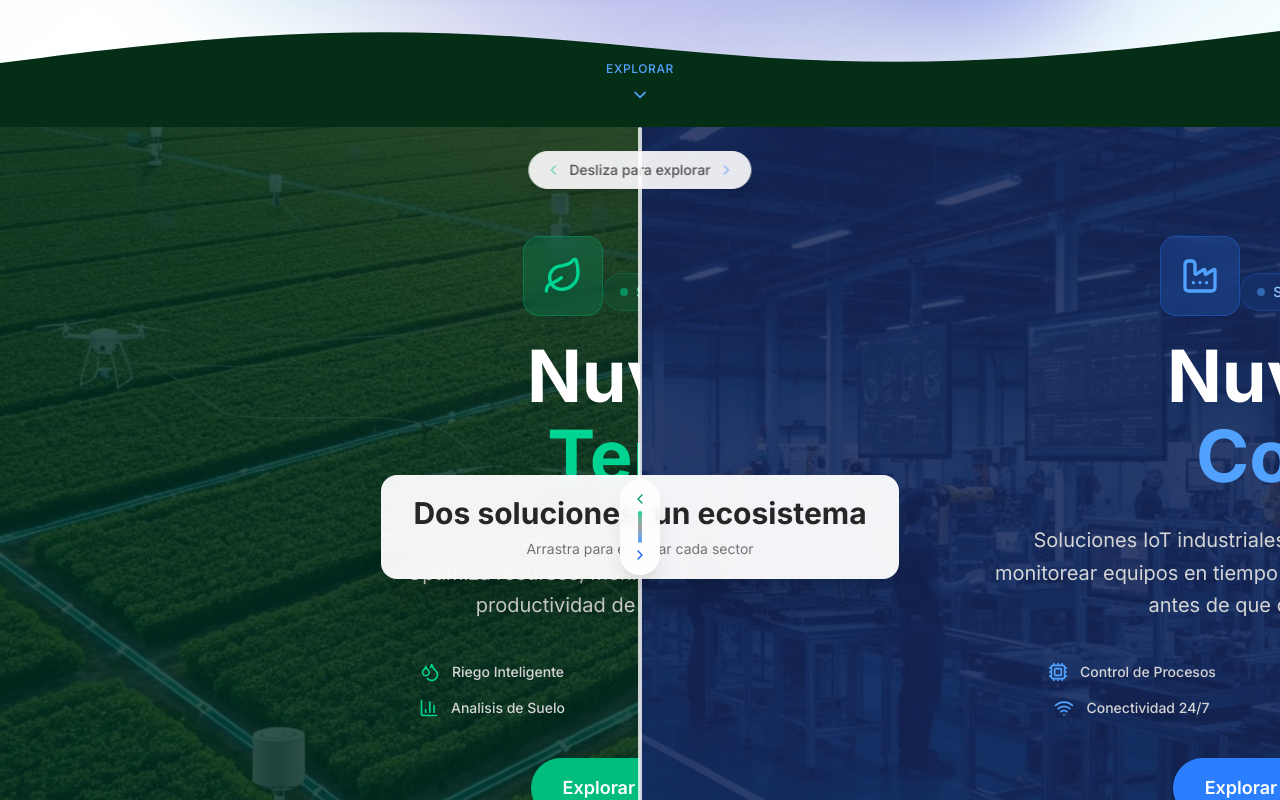
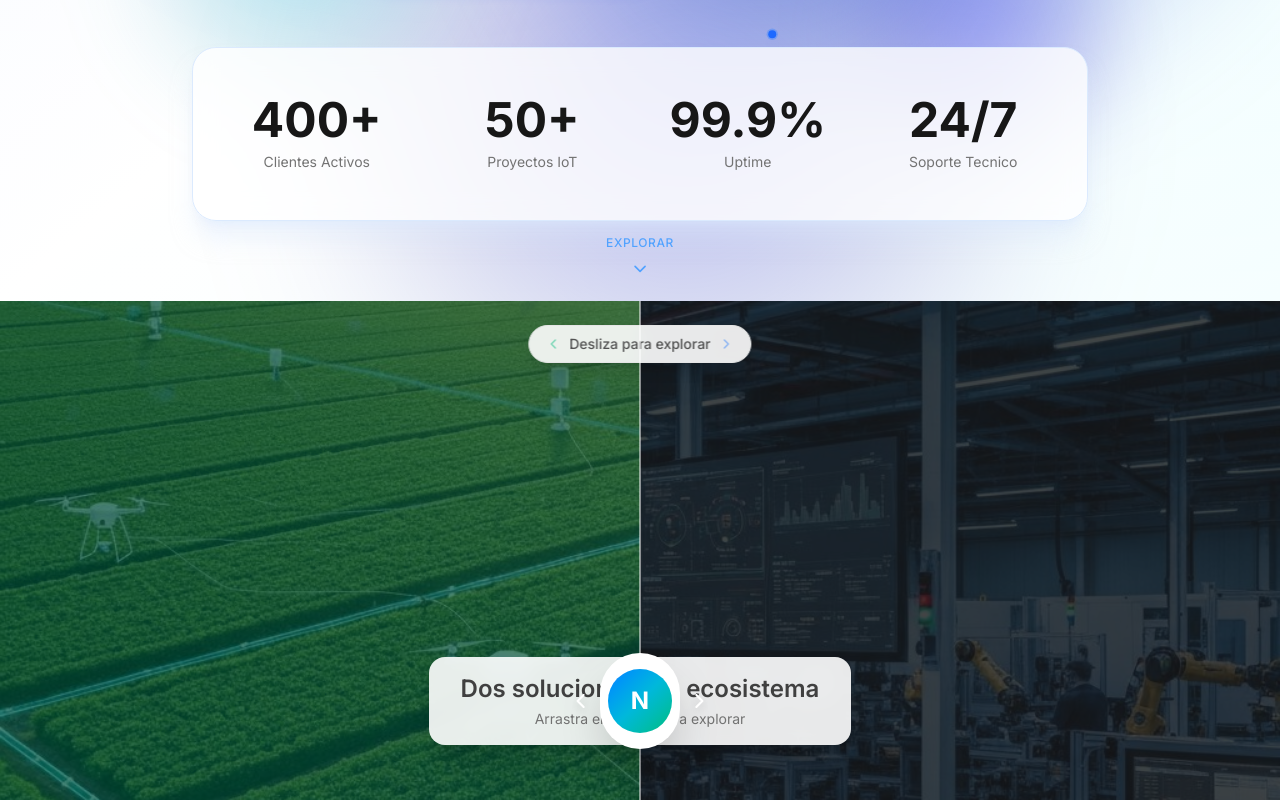
Before and after one commit to AntonioBalBec/nuviio-mvp, a Next.js app: page / in a window 1280 px wide. Shown: the part 780-1580 px from the top of the page. Built offline with nearby package versions, Linux system fonts and the light colour scheme.

Commit message:
Restored v14: feat: enhance services-split slider with improved layout and visuals
Define snap positions, adjust opacity, ensure identical layout, and use IoT background images.

```diff
--- a/components/hero-section.tsx
+++ b/components/hero-section.tsx
@@ -2,7 +2,7 @@
 
 import { motion } from "framer-motion";
 import { ArrowRight, Play, ChevronDown } from "lucide-react";
-
+import { useEffect, useState, useRef } from "react";
 
 // Improved Lava Lamp with deep blue colors
 function LavaLampBackground() {
@@ -244,6 +244,64 @@ function FloatingNodes() {
   );
 }
 
+// Counter animation hook
+function useCounter(target: number, duration: number = 2000) {
+  const [count, setCount] = useState(0);
+  const [hasStarted, setHasStarted] = useState(false);
+  const ref = useRef<HTMLDivElement>(null);
+
+  useEffect(() => {
+    const observer = new IntersectionObserver(
+      ([entry]) => {
+        if (entry.isIntersecting && !hasStarted) {
+          setHasStarted(true);
+        }
+      },
+      { threshold: 0.5 }
+    );
+
+    if (ref.current) {
+      observer.observe(ref.current);
+    }
+
+    return () => observer.disconnect();
+  }, [hasStarted]);
+
+  useEffect(() => {
+    if (!hasStarted) return;
+
+    let startTime: number;
+    let animationFrame: number;
+
+    const animate = (timestamp: number) => {
+      if (!startTime) startTime = timestamp;
+      const progress = Math.min((timestamp - startTime) / duration, 1);
+      setCount(Math.floor(progress * target));
+
+      if (progress < 1) {
+        animationFrame = requestAnimationFrame(animate);
+      }
+    };
+
+    animationFrame = requestAnimationFrame(animate);
+    return () => cancelAnimationFrame(animationFrame);
+  }, [target, duration, hasStarted]);
+
+  return { count, ref };
+}
+
+function StatCounter({ value, suffix = "", label }: { value: number; suffix?: string; label: string }) {
+  const { count, ref } = useCounter(value);
+  return (
+    <div ref={ref} className="text-center">
+      <p className="text-3xl sm:text-4xl md:text-5xl font-bold text-neutral-900">
+        {count}{suffix}
+      </p>
+      <p className="text-sm text-neutral-500 mt-2">{label}</p>
+    </div>
+  );
+}
+
 export function HeroSection() {
   return (
     <section id="hero" className="relative min-h-screen overflow-hidden">
@@ -336,32 +394,20 @@ export function HeroSection() {
           </motion.a>
         </motion.div>
 
-        {/* Transition wave to next section */}
+        {/* Stats Section */}
         <motion.div
-          initial={{ opacity: 0 }}
-          animate={{ opacity: 1 }}
-          transition={{ delay: 0.8 }}
-          className="absolute bottom-0 left-0 right-0 h-32 pointer-events-none"
+          initial={{ opacity: 0, y: 30 }}
+          animate={{ opacity: 1, y: 0 }}
+          transition={{ duration: 0.7, delay: 0.5 }}
+          className="grid grid-cols-2 md:grid-cols-4 gap-8 max-w-4xl mx-auto py-12 px-8 bg-white/80 backdrop-blur-md rounded-3xl border border-blue-100 shadow-xl shadow-blue-100/50"
         >
-          <svg
-            viewBox="0 0 1440 120"
-            fill="none"
-            xmlns="http://www.w3.org/2000/svg"
-            className="absolute bottom-0 w-full h-full"
-            preserveAspectRatio="none"
-          >
-            <path
-              d="M0 60L48 55C96 50 192 40 288 35C384 30 480 30 576 35C672 40 768 50 864 55C960 60 1056 60 1152 55C1248 50 1344 40 1392 35L1440 30V120H0V60Z"
-              fill="url(#waveGradient)"
-            />
-            <defs>
-              <linearGradient id="waveGradient" x1="0" y1="0" x2="1440" y2="0">
-                <stop offset="0%" stopColor="rgb(5, 46, 22)" />
-                <stop offset="50%" stopColor="rgb(15, 23, 42)" />
-                <stop offset="100%" stopColor="rgb(23, 37, 84)" />
-              </linearGradient>
-            </defs>
-          </svg>
+          <StatCounter value={400} suffix="+" label="Clientes Activos" />
+          <StatCounter value={50} suffix="+" label="Proyectos IoT" />
+          <StatCounter value={99} suffix=".9%" label="Uptime" />
+          <div className="text-center">
+            <p className="text-3xl sm:text-4xl md:text-5xl font-bold text-neutral-900">24/7</p>
+            <p className="text-sm text-neutral-500 mt-2">Soporte Tecnico</p>
+          </div>
         </motion.div>
 
         {/* Scroll indicator */}
--- a/components/services-split.tsx
+++ b/components/services-split.tsx
@@ -13,17 +13,20 @@ export function ServicesSplit() {
   // Slider position: 0 = center, negative = left (Terra), positive = right (Core)
   const sliderX = useMotionValue(0);
 
-  // Transform slider to percentage for panel widths
-  const leftPanelWidth = useTransform(sliderX, [-200, 0, 200], [100, 50, 0]);
-  const rightPanelWidth = useTransform(sliderX, [-200, 0, 200], [0, 50, 100]);
+  // Transform slider to percentage (0-100)
+  const sliderPercent = useTransform(sliderX, [-200, 0, 200], [0, 50, 100]);
+
+  // Content visibility - minimal opacity change
+  const coreOpacity = useTransform(sliderX, [-200, -50, 0, 50, 200], [0.3, 0.6, 1, 1, 1]);
+  const terraOpacity = useTransform(sliderX, [-200, -50, 0, 50, 200], [1, 1, 1, 0.6, 0.3]);
 
   const handleDragEnd = () => {
     setIsDragging(false);
     const currentX = sliderX.get();
-    // Snap to positions
-    if (currentX > 100) {
+    // Snap to positions: -200 (Terra), 0 (Center), 200 (Core)
+    if (currentX > 80) {
       animate(sliderX, 200, { type: "spring", stiffness: 400, damping: 35 });
-    } else if (currentX < -100) {
+    } else if (currentX < -80) {
       animate(sliderX, -200, { type: "spring", stiffness: 400, damping: 35 });
     } else {
       animate(sliderX, 0, { type: "spring", stiffness: 400, damping: 35 });
@@ -37,8 +40,10 @@ export function ServicesSplit() {
   // Service card content component for consistent layout
   const ServiceContent = ({
     type,
+    align
   }: {
     type: "core" | "terra";
+    align: "left" | "right";
   }) => {
     const isCore = type === "core";
     const Icon = isCore ? Factory : Leaf;
@@ -46,25 +51,25 @@ export function ServicesSplit() {
     const sector = isCore ? "Sector Industrial" : "Sector Primario";
     const description = isCore
       ? "Soluciones IoT industriales para optimizar procesos, monitorear equipos en tiempo real y predecir mantenimiento antes de que ocurran fallas."
-      : "Tecnologia IoT para agricultura y ganaderia inteligente. Optimiza recursos, monitorea cultivos y mejora la productividad de forma sostenible.";
+      : "Tecnología IoT para agricultura y ganadería inteligente. Optimiza recursos, monitorea cultivos y mejora la productividad de forma sostenible.";
     const features = isCore
       ? [
           { icon: Cpu, label: "Control de Procesos" },
-          { icon: BarChart3, label: "Analitica Industrial" },
+          { icon: BarChart3, label: "Analítica Industrial" },
           { icon: Wifi, label: "Conectividad 24/7" },
           { icon: Thermometer, label: "Monitoreo Ambiental" },
         ]
       : [
           { icon: Droplets, label: "Riego Inteligente" },
           { icon: Sun, label: "Clima en Tiempo Real" },
-          { icon: BarChart3, label: "Analisis de Suelo" },
+          { icon: BarChart3, label: "Análisis de Suelo" },
           { icon: Wifi, label: "Sensores Remotos" },
         ];
+    const accentColor = isCore ? "blue" : "emerald";
     const bgImage = isCore ? "/images/iiot-industry.jpg" : "/images/iot-agriculture.jpg";
-    const accentColor = isCore ? "blue" : "emerald";
 
     return (
-      <div className="relative h-full w-full">
+      <div className={`relative h-full flex flex-col justify-center ${align === "left" ? "items-start text-left pl-8 md:pl-16 lg:pl-24 pr-32" : "items-end text-right pr-8 md:pr-16 lg:pr-24 pl-32"}`}>
         {/* Background Image */}
         <div className="absolute inset-0 z-0">
           <Image
@@ -74,45 +79,44 @@ export function ServicesSplit() {
             className="object-cover"
             priority
           />
-          <div className={`absolute inset-0 ${isCore ? "bg-blue-950/85" : "bg-emerald-950/80"}`} />
+          <div className={`absolute inset-0 ${isCore ? "bg-neutral-900/80" : "bg-emerald-900/70"}`} />
         </div>
 
-        {/* Content - Centered */}
-        <div className="relative z-10 h-full flex items-center justify-center px-8 md:px-16 lg:px-24">
-          <div className="max-w-xl text-center">
+        {/* Content */}
+        <div className="relative z-10 max-w-lg">
           {/* Icon */}
-            <div className={`mb-6 mx-auto inline-flex items-center justify-center w-20 h-20 rounded-2xl ${isCore ? "bg-blue-500/20 border-blue-500/30" : "bg-emerald-500/20 border-emerald-500/30"} border backdrop-blur-sm`}>
-              <Icon className={`w-10 h-10 ${isCore ? "text-blue-400" : "text-emerald-400"}`} />
+          <div className={`mb-6 inline-flex items-center justify-center w-16 h-16 rounded-2xl ${isCore ? "bg-blue-500/20 border-blue-500/30" : "bg-emerald-500/20 border-emerald-500/30"} border backdrop-blur-sm`}>
+            <Icon className={`w-8 h-8 ${isCore ? "text-blue-400" : "text-emerald-400"}`} />
           </div>
 
           {/* Badge */}
-            <div className={`mb-6 inline-flex items-center gap-2 px-4 py-2 rounded-full ${isCore ? "bg-blue-500/10 border-blue-500/20" : "bg-emerald-500/10 border-emerald-500/20"} border backdrop-blur-sm`}>
+          <div className={`mb-4 inline-flex items-center gap-2 px-3 py-1.5 rounded-full ${isCore ? "bg-blue-500/10 border-blue-500/20" : "bg-emerald-500/10 border-emerald-500/20"} border backdrop-blur-sm`}>
             <span className={`w-2 h-2 rounded-full ${isCore ? "bg-blue-400" : "bg-emerald-400"} animate-pulse`} />
             <span className={`text-sm ${isCore ? "text-blue-300" : "text-emerald-300"} font-medium`}>{sector}</span>
           </div>
 
           {/* Title */}
-            <h2 className="text-5xl md:text-6xl lg:text-7xl font-bold text-white mb-2">
+          <h2 className="text-4xl md:text-5xl lg:text-6xl font-bold text-white mb-2">
             Nuviio
           </h2>
-            <h3 className={`text-5xl md:text-6xl lg:text-7xl font-bold ${isCore ? "text-blue-400" : "text-emerald-400"} mb-8`}>
+          <h3 className={`text-4xl md:text-5xl lg:text-6xl font-bold ${isCore ? "text-blue-400" : "text-emerald-400"} mb-6`}>
             {title}
           </h3>
 
           {/* Description */}
-            <p className="text-lg md:text-xl text-neutral-300 mb-10 leading-relaxed">
+          <p className="text-lg text-neutral-300 mb-8 leading-relaxed">
             {description}
           </p>
 
           {/* Features */}
-            <div className="grid grid-cols-2 gap-4 mb-10">
+          <div className="grid grid-cols-2 gap-3 mb-8">
             {features.map((feature) => (
               <div
                 key={feature.label}
-                  className="flex items-center justify-center gap-3 text-neutral-300"
+                className={`flex items-center gap-3 text-neutral-300 ${align === "right" ? "flex-row-reverse" : ""}`}
               >
                 <feature.icon className={`w-5 h-5 ${isCore ? "text-blue-400" : "text-emerald-400"}`} />
-                  <span className="text-sm font-medium">{feature.label}</span>
+                <span className="text-sm">{feature.label}</span>
               </div>
             ))}
           </div>
@@ -120,22 +124,30 @@ export function ServicesSplit() {
           {/* CTA Button */}
           <Link href={`#${type}`}>
             <motion.button
-                whileHover={{ scale: 1.05 }}
-                whileTap={{ scale: 0.95 }}
-                className={`group inline-flex items-center gap-3 px-8 py-4 ${isCore ? "bg-blue-500 hover:bg-blue-600" : "bg-emerald-500 hover:bg-emerald-600"} text-white font-semibold rounded-full transition-colors text-lg`}
+              whileHover={{ scale: 1.02 }}
+              whileTap={{ scale: 0.98 }}
+              className={`group inline-flex items-center gap-3 px-6 py-3 ${isCore ? "bg-blue-500 hover:bg-blue-600" : "bg-emerald-500 hover:bg-emerald-600"} text-white font-semibold rounded-full transition-colors ${align === "right" ? "flex-row-reverse" : ""}`}
             >
+              {align === "left" ? (
+                <>
                   Explorar {title}
                   <ArrowRight className="w-5 h-5 group-hover:translate-x-1 transition-transform" />
+                </>
+              ) : (
+                <>
+                  <ArrowLeft className="w-5 h-5 group-hover:-translate-x-1 transition-transform" />
+                  Explorar {title}
+                </>
+              )}
             </motion.button>
           </Link>
-          </div>
         </div>
       </div>
     );
   };
 
   return (
-    <section ref={containerRef} className="relative h-screen overflow-hidden">
+    <section ref={containerRef} className="relative h-screen overflow-hidden bg-slate-100">
       {/* Instructions banner */}
       <motion.div
         initial={{ opacity: 0, y: -20 }}
@@ -151,61 +163,83 @@ export function ServicesSplit() {
       {/* Left Panel - Terra */}
       <motion.div
         style={{
-          width: useTransform(leftPanelWidth, (v) => `${v}%`)
+          opacity: terraOpacity,
+          width: useTransform(sliderPercent, (v) => `${v}%`)
         }}
         className="absolute top-0 left-0 h-full overflow-hidden"
       >
-        <div className="h-full" style={{ width: "100vw" }}>
-          <ServiceContent type="terra" />
+        <div className="absolute inset-0 w-screen h-full">
+          <ServiceContent type="terra" align="right" />
         </div>
       </motion.div>
 
       {/* Right Panel - Core */}
       <motion.div
         style={{
-          width: useTransform(rightPanelWidth, (v) => `${v}%`)
+          opacity: coreOpacity,
+          width: useTransform(sliderPercent, (v) => `${100 - v}%`)
         }}
         className="absolute top-0 right-0 h-full overflow-hidden"
       >
-        <div className="h-full" style={{ width: "100vw", marginLeft: "auto" }}>
-          <ServiceContent type="core" />
+        <div className="absolute inset-0 w-screen h-full" style={{ right: 0, left: "auto" }}>
+          <ServiceContent type="core" align="left" />
         </div>
       </motion.div>
 
-      {/* Draggable divider - simple line */}
+      {/* Draggable divider with N logo */}
       <motion.div
         drag="x"
         dragConstraints={{ left: -200, right: 200 }}
-        dragElastic={0.05}
+        dragElastic={0.1}
         onDragStart={() => setIsDragging(true)}
         onDragEnd={handleDragEnd}
         style={{ x: sliderX }}
-        className="absolute top-0 bottom-0 left-1/2 -ml-6 w-12 z-50 flex items-center justify-center cursor-grab active:cursor-grabbing"
+        className="absolute top-0 bottom-0 left-1/2 -ml-10 w-20 z-50 flex items-center justify-center cursor-grab active:cursor-grabbing"
       >
-        {/* Divider line */}
-        <div className={`h-full w-1 bg-white/80 rounded-full transition-all ${isDragging ? "w-1.5 bg-white" : ""}`} />
+        {/* Vertical line */}
+        <div className="absolute top-0 bottom-0 left-1/2 w-0.5 bg-white/50 -translate-x-1/2" />
 
-        {/* Drag handle */}
-        <div className={`absolute top-1/2 -translate-y-1/2 w-10 h-24 bg-white/90 backdrop-blur-sm rounded-full flex flex-col items-center justify-center gap-1 shadow-xl transition-transform ${isDragging ? "scale-110" : ""}`}>
-          <ChevronLeft className="w-4 h-4 text-emerald-600" />
-          <div className="w-1 h-8 bg-gradient-to-b from-emerald-400 via-neutral-400 to-blue-400 rounded-full" />
-          <ChevronRight className="w-4 h-4 text-blue-600" />
+        {/* N Logo */}
+        <motion.div
+          whileHover={{ scale: 1.1 }}
+          whileDrag={{ scale: 1.15 }}
+          className={`relative w-20 h-20 md:w-24 md:h-24 rounded-full bg-white shadow-2xl flex items-center justify-center transition-shadow ${isDragging ? "ring-4 ring-white/50" : ""}`}
+        >
+          <div className="w-14 h-14 md:w-16 md:h-16 rounded-full bg-gradient-to-br from-blue-500 via-cyan-500 to-emerald-500 flex items-center justify-center">
+            <span className="text-white font-bold text-xl md:text-2xl">N</span>
           </div>
+
+          {/* Drag hints */}
+          <motion.div
+            animate={{ x: [-2, 2, -2] }}
+            transition={{ duration: 1.5, repeat: Infinity }}
+            className="absolute -left-8 top-1/2 -translate-y-1/2"
+          >
+            <ChevronLeft className="w-6 h-6 text-white drop-shadow-lg" />
+          </motion.div>
+          <motion.div
+            animate={{ x: [2, -2, 2] }}
+            transition={{ duration: 1.5, repeat: Infinity }}
+            className="absolute -right-8 top-1/2 -translate-y-1/2"
+          >
+            <ChevronRight className="w-6 h-6 text-white drop-shadow-lg" />
+          </motion.div>
+        </motion.div>
       </motion.div>
 
       {/* Center message - visible in middle position */}
       <motion.div
         style={{
-          opacity: useTransform(sliderX, [-80, 0, 80], [0, 1, 0])
+          opacity: useTransform(sliderX, [-100, 0, 100], [0, 1, 0])
         }}
         className="absolute inset-0 pointer-events-none z-30 flex items-center justify-center"
       >
-        <div className="bg-white/95 backdrop-blur-sm px-8 py-5 rounded-2xl shadow-2xl">
-          <p className="text-2xl md:text-3xl text-neutral-800 font-bold text-center">
+        <div className="bg-white/90 backdrop-blur-sm px-8 py-4 rounded-2xl shadow-xl">
+          <p className="text-xl md:text-2xl text-neutral-700 font-semibold text-center">
             Dos soluciones, un ecosistema
           </p>
-          <p className="text-sm text-neutral-500 text-center mt-2">
-            Arrastra para explorar cada sector
+          <p className="text-sm text-neutral-500 text-center mt-1">
+            Arrastra el control para explorar
           </p>
         </div>
       </motion.div>
@@ -216,18 +250,15 @@ export function ServicesSplit() {
           onClick={goToTerra}
           whileHover={{ scale: 1.05 }}
           whileTap={{ scale: 0.95 }}
-          className="px-6 py-3 bg-emerald-600 hover:bg-emerald-700 text-white rounded-full font-semibold transition-colors shadow-lg"
+          className="px-5 py-2.5 bg-emerald-500 hover:bg-emerald-600 text-white rounded-full text-sm font-medium transition-colors shadow-lg"
         >
-          <span className="flex items-center gap-2">
-            <ArrowLeft className="w-4 h-4" />
           Terra
-          </span>
         </motion.button>
         <motion.button
           onClick={goToCenter}
           whileHover={{ scale: 1.05 }}
           whileTap={{ scale: 0.95 }}
-          className="px-6 py-3 bg-white hover:bg-neutral-100 text-neutral-700 rounded-full font-semibold transition-colors shadow-lg"
+          className="px-5 py-2.5 bg-white hover:bg-neutral-100 text-neutral-700 rounded-full text-sm font-medium transition-colors shadow-lg"
         >
           Centro
         </motion.button>
@@ -235,12 +266,9 @@ export function ServicesSplit() {
           onClick={goToCore}
           whileHover={{ scale: 1.05 }}
           whileTap={{ scale: 0.95 }}
-          className="px-6 py-3 bg-blue-600 hover:bg-blue-700 text-white rounded-full font-semibold transition-colors shadow-lg"
+          className="px-5 py-2.5 bg-blue-500 hover:bg-blue-600 text-white rounded-full text-sm font-medium transition-colors shadow-lg"
         >
-          <span className="flex items-center gap-2">
           Core
-            <ArrowRight className="w-4 h-4" />
-          </span>
         </motion.button>
       </div>
     </section>
```
Lines whose indentation alone changed are shown as unchanged.
